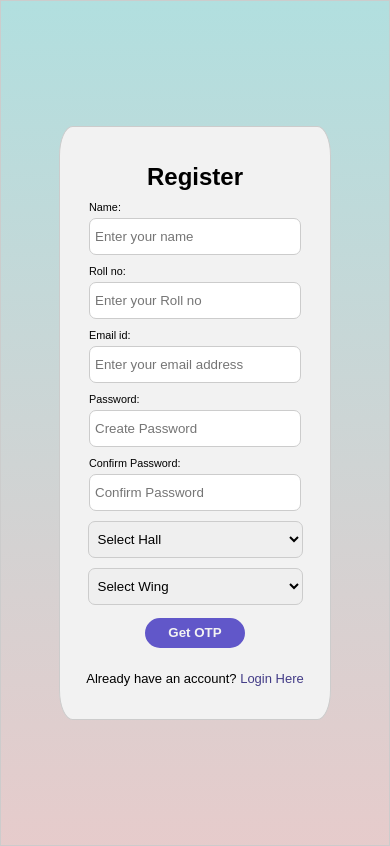
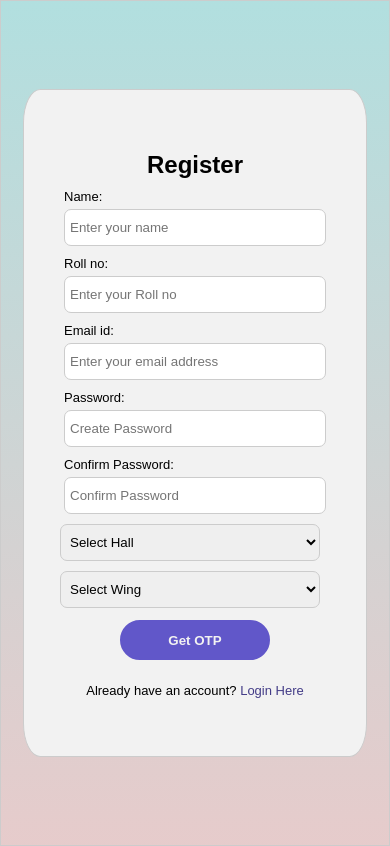
Before and after one commit to its-me-yps/CS253_Project, a React (Create React App) app in the folder frontend/: page /RegisterStudent in a window 390 px wide. Built offline with nearby package versions, Linux system fonts and the light colour scheme.

Commit message:
fixed some css

```diff
--- a/frontend/src/styles/LandingPage.css
+++ b/frontend/src/styles/LandingPage.css
@@ -9,8 +9,8 @@ body {
   display: flex;
   flex-direction: column;
   align-items: center;
-  justify-content: flex-start;
-  min-width: 200px;
+  justify-content: center;
+  min-width: 250px;
   /* height: 50vh; */
   border-radius: 5%;
   border: 1px solid #ccc;
@@ -19,7 +19,7 @@ body {
 }
 
 .form input {
-  margin: 0;
+  margin-left: 0;
   width: 250px;
   height: 25px;
   padding: 5px;
@@ -86,33 +86,9 @@ a {
   color: #433c87;
 }
 
-@media(max-width: 500px) {
-  .form {
-    width: 230px;
-    padding: 20px;
+
+@media (max-width: 400px) {
+  .form{
+    width: 65%;
+    }
   }
-  .form input {
-    width: 200px;
-  }
-  .form .input-container {
-    font-size: small;
-  }
-  .form label {
-    font-size: smaller;
-  }
-
-  .form .dropdown-container {
-    width: 215px;
-  }
-  .form .dropdown{
-    width: 100%;
-  }
-  .form .form-footer {
-    font-size: small;
-  }
-  .button-Type1 {
-    min-width: 100px;
-    height: 30px;
-    padding: 5px 10px;
-  }
-}
--- a/frontend/src/styles/RegisterStudent.css
+++ b/frontend/src/styles/RegisterStudent.css
@@ -1,4 +1,4 @@
-.OTP-button_washer {
+.OTP-button_washer{
   width: 48%;
   padding: 10px;
   border: 1px solid #f8dada;
@@ -9,22 +9,19 @@
   background-image: linear-gradient(to bottom, black, #302b2b);
 
 }
-
 .OTP-button_washer:hover {
   background-image: linear-gradient(to bottom, rgb(51, 48, 48), #645f5f);
   cursor: pointer;
 }
-
-.dropdown {
-
+.dropdown{
+  margin-right: 10px;
   width: 260px;
   height: 37px;
   padding: 5px;
   border: 1px solid #ccc;
   border-radius: 7px;
 }
-
-.dropdown-container {
+.dropdown-container{
   display: flex;
   justify-content: space-between;
   border-radius: 5px;
@@ -32,8 +29,13 @@
   margin-bottom: 10px;
 
 }
+.messages_washer {
+  margin-top: 10px;
+}
 
-.messages_washer {
+.success_washer,
+.error_washer {
+  text-align: center;
   margin-top: 10px;
 }
 
@@ -78,24 +80,25 @@
   transform-origin: 0% 0%;
   transform: rotatez(-45deg);
 }
-
-.otp-input-container {
-  display: block;
-  margin: 5px;
-  margin-left: 20px;
+#OTP_Container{
+  margin-left: 14px;
 }
-label {
-  font-size: small;
+#form_Student {
+ height: 85%;
 }
 
 
-#au-input {
-  width: 23px;
-  min-height: 23px;
-  font-size: 16px;
-  text-align: center;
-  border: 1px solid #302e2e;
-  box-shadow: #6e756f;
-  border-radius: 4px;
-  margin: 0 5px;
+@media (max-width: 500px) {
+  #form_Student {
+    margin-top: 100px;
+    margin-bottom: 40px;
+    height: 99%;
+    margin-top: 120px;
+    margin-bottom: 10px;
+
+  }
+
+  .back-button-container_washer {
+    width: 97%;
+  }
 }
```
